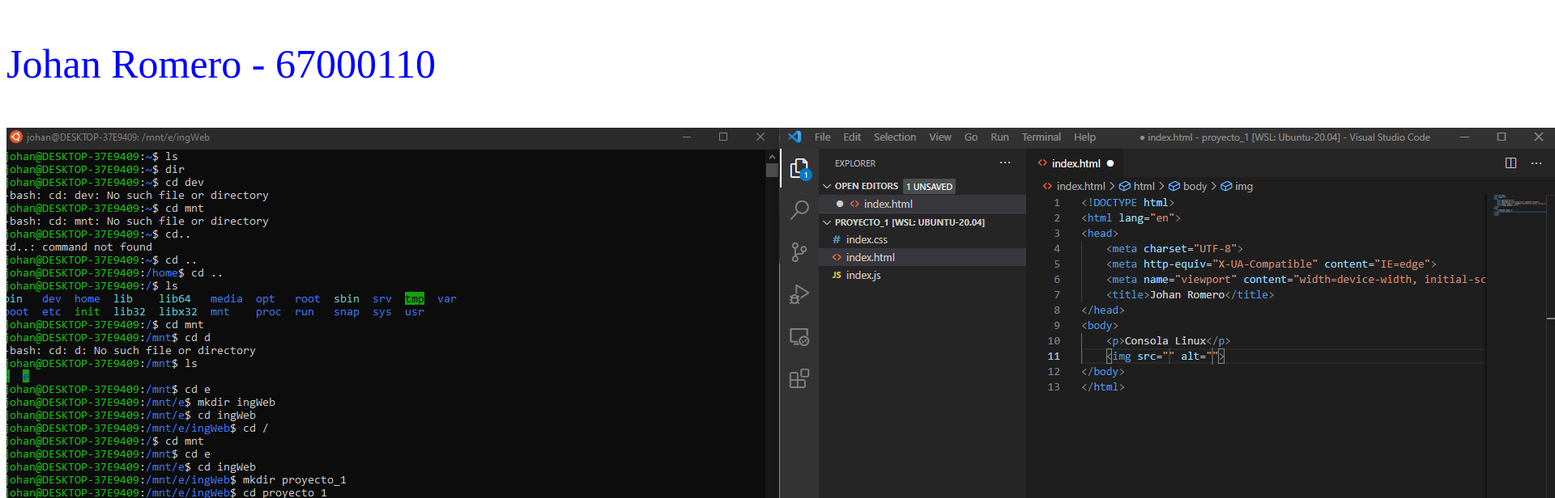
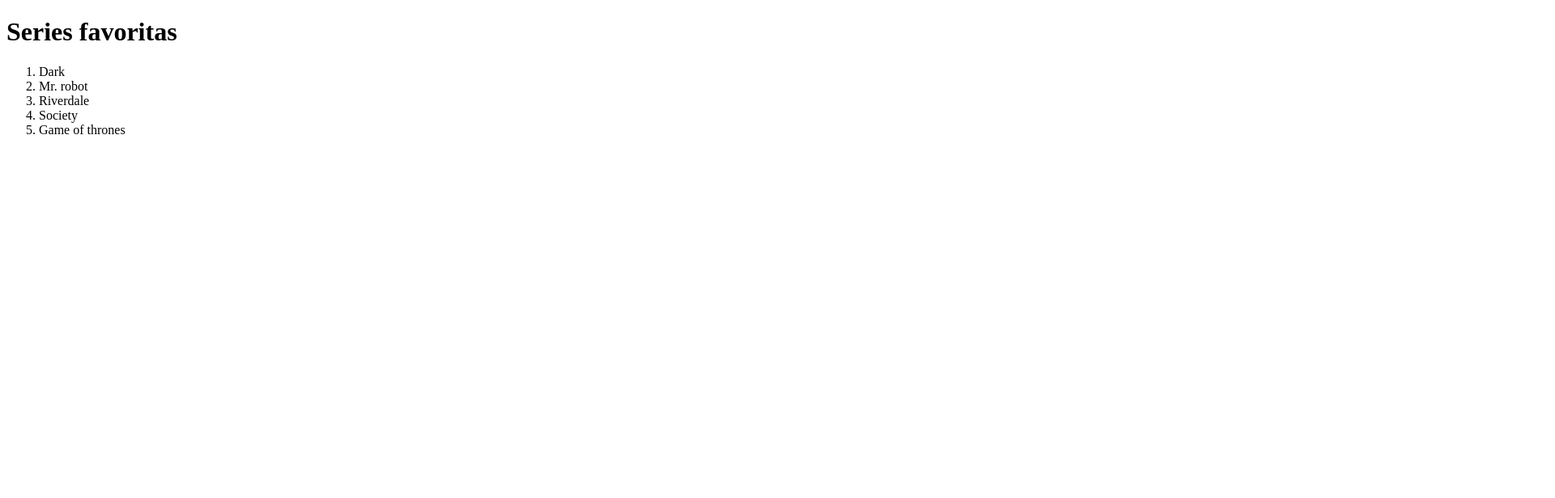
Before and after one commit to JohanRomeroMar/WEB, a plain HTML site: page index.html in a window 1280 px wide. Shown: the top 616 px of the page at 81% size, 1920 px wide, since content can reach past the window. Drawn offline with Linux system fonts and the light colour scheme.

Commit message:
lista series favoritas

```diff
--- a/index.html
+++ b/index.html
@@ -5,11 +5,16 @@
     <meta http-equiv="X-UA-Compatible" content="IE=edge">
     <meta name="viewport" content="width=device-width, initial-scale=1.0">
     <link rel="stylesheet" href="/css/index.css">
-    <title>Johan Romero</title>
+    <title>HTML Semantico</title>
 </head>
 <body>
-    <p class="titulo1">Johan Romero - 67000110</p>
-    <img src="/imagen.png" alt="imagen">
-    <p>Cambios para git2</p>
+    <h1>Series favoritas</h1>
+    <ol>
+        <li>Dark</li>
+        <li>Mr. robot</li>
+        <li>Riverdale</li>
+        <li>Society</li>
+        <li>Game of thrones</li>
+    </ol>
 </body>
 </html>
```
Also changed, not shown: css/index.css (line endings or trailing spaces).
